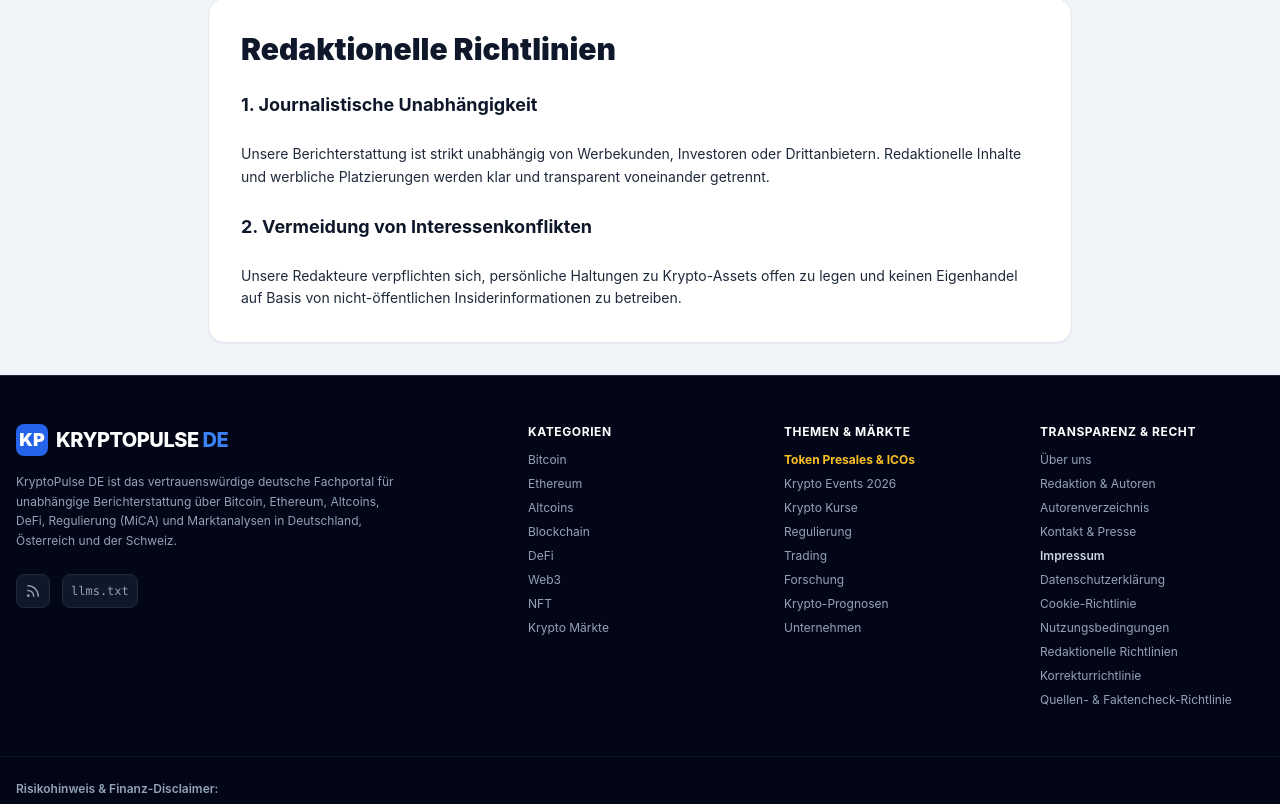
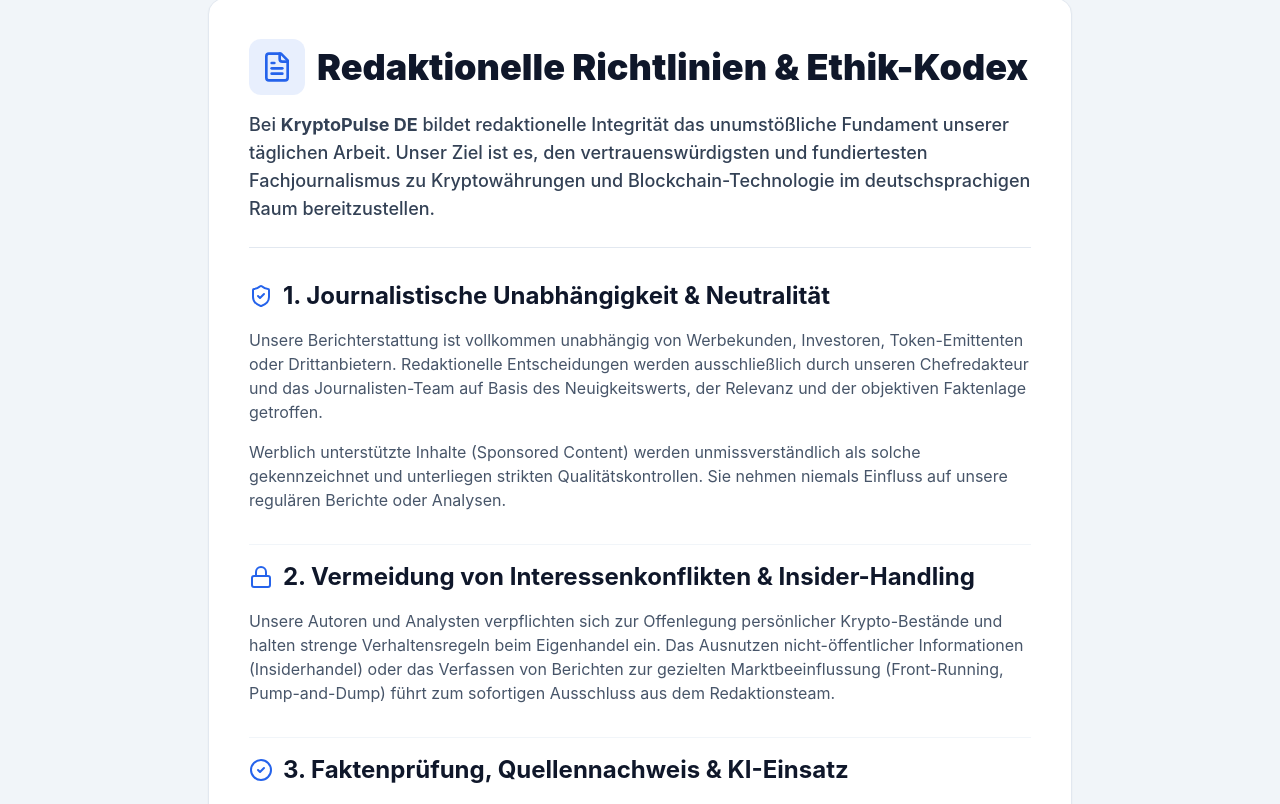
Before and after one commit to muhammadhabib00001/German-Crypto-News-Website, a Next.js app: page /redaktionelle-richtlinien in a window 1280 px wide. Shown: the part 276-1080 px from the top of the page. Built offline with nearby package versions, Linux system fonts and the light colour scheme; no server answers.

Commit message:
Expand content and E-E-A-T guidelines across editorial policy pages

```diff
--- a/src/app/korrekturrichtlinie/page.tsx
+++ b/src/app/korrekturrichtlinie/page.tsx
@@ -1,10 +1,11 @@
 import { Metadata } from 'next';
 import Breadcrumbs from '@/components/Breadcrumbs';
 import { SITE_NAME, SITE_URL } from '@/lib/seo';
+import { RefreshCw, CheckCircle2, AlertTriangle, Mail, ShieldCheck } from 'lucide-react';
 
 export const metadata: Metadata = {
-  title: `Korrekturrichtlinie | ${SITE_NAME}`,
-  description: 'Unser transparenter Umgang mit Korrekturen, Aktualisierungen und Widerrufen.',
+  title: `Korrekturrichtlinie & Transparenz | ${SITE_NAME}`,
+  description: 'Unser transparenter Umgang mit Korrekturen, Aktualisierungen und Widerrufen im Finanzjournalismus.',
   alternates: { canonical: `${SITE_URL}/korrekturrichtlinie` },
 };
 
@@ -13,18 +14,54 @@
     <div className="max-w-4xl mx-auto px-4 py-8 space-y-8">
       <Breadcrumbs items={[{ name: 'Korrekturrichtlinie', item: '/korrekturrichtlinie' }]} />
 
-      <div className="bg-white dark:bg-slate-900 border border-slate-200 dark:border-slate-800 p-8 rounded-2xl shadow-sm space-y-6 text-slate-800 dark:text-slate-200 text-sm leading-relaxed">
-        <h1 className="text-3xl font-black text-slate-900 dark:text-white">Korrekturrichtlinie</h1>
+      <div className="bg-white dark:bg-slate-900 border border-slate-200 dark:border-slate-800 p-8 sm:p-10 rounded-2xl shadow-sm space-y-8 text-slate-800 dark:text-slate-200 leading-relaxed">
+        {/* Header */}
+        <div className="space-y-4 pb-6 border-b border-slate-200 dark:border-slate-800">
+          <div className="flex items-center gap-3">
+            <div className="p-3 bg-blue-600/10 dark:bg-blue-500/20 rounded-xl text-blue-600 dark:text-blue-400">
+              <RefreshCw className="w-8 h-8" />
+            </div>
+            <h1 className="text-3xl sm:text-4xl font-black text-slate-900 dark:text-white">
+              Korrektur- & Aktualisierungsrichtlinie
+            </h1>
+          </div>
+          <p className="text-slate-700 dark:text-slate-300 text-base sm:text-lg font-medium">
+            Verlässlichkeit bedeutet bei <strong>KryptoPulse DE</strong> auch, eigene Fehler offen einzugestehen und zügig zu beheben. Hier erfahren Sie, wie wir mit nachträglichen Ergänzungen und sachlichen Korrekturen umgehen.
+          </p>
+        </div>
 
-        <h2 className="text-lg font-bold text-slate-900 dark:text-white">Transparenz bei Fehlern</h2>
-        <p>
-          Fehler lassen sich im schnellen Nachrichtengeschäft nicht immer vollständig vermeiden. Sollten sachliche Fehler auftreten, werden diese so schnell wie möglich korrigiert und am Ende des Artikels mit einem Hinweis versehen.
-        </p>
+        {/* Section 1 */}
+        <div className="space-y-4">
+          <h2 className="text-xl sm:text-2xl font-bold text-slate-900 dark:text-white flex items-center gap-2.5">
+            <CheckCircle2 className="w-6 h-6 text-blue-600" />
+            1. Transparenz bei sachlichen Korrekturen
+          </h2>
+          <p className="text-sm sm:text-base text-slate-600 dark:text-slate-300">
+            Sollte uns trotz sorgfältiger Prüfung ein sachlicher Fehler (wie fehlerhafte Zahlen, Namen oder Regulierungsdetails) unterlaufen, korrigieren wir diesen unverzüglich. Jeder korrigierte Artikel erhält am Ende einen deutlichen Hinweis mit Datum und genauer Beschreibung der Änderung.
+          </p>
+        </div>
 
-        <h2 className="text-lg font-bold text-slate-900 dark:text-white">Korrekturhinweis einreichen</h2>
-        <p>
-          Wenn Sie einen Fehler in unseren Berichten bemerken, schreiben Sie bitte direkt an <a href="mailto:redaktion@kryptopulse.de" className="text-blue-600 underline">redaktion@kryptopulse.de</a>.
-        </p>
+        {/* Section 2 */}
+        <div className="space-y-4 pt-4 border-t border-slate-100 dark:border-slate-800">
+          <h2 className="text-xl sm:text-2xl font-bold text-slate-900 dark:text-white flex items-center gap-2.5">
+            <AlertTriangle className="w-6 h-6 text-blue-600" />
+            2. Unterscheidung: Aktualisierung vs. Korrektur
+          </h2>
+          <p className="text-sm sm:text-base text-slate-600 dark:text-slate-300">
+            Krypto-Nachrichten entwickeln sich dynamisch. Ergänzungen zu laufenden Entwicklungen (z. B. Kursupdate am Abend) werden als "Aktualisierung" gekennzeichnet. Echte Fehlerbehebungen werden explizit als "Korrektur" gewiesen.
+          </p>
+        </div>
+
+        {/* Section 3 */}
+        <div className="space-y-4 pt-4 border-t border-slate-100 dark:border-slate-800">
+          <h2 className="text-xl sm:text-2xl font-bold text-slate-900 dark:text-white flex items-center gap-2.5">
+            <Mail className="w-6 h-6 text-blue-600" />
+            3. Fehler melden & Kontakt
+          </h2>
+          <p className="text-sm sm:text-base text-slate-600 dark:text-slate-300">
+            Leserinnen und Leser, die einen Fehler in unseren Berichten vermuten, können diesen jederzeit per E-Mail an <a href="mailto:redaktion@kryptopulse.de" className="text-blue-600 dark:text-blue-400 font-bold hover:underline">redaktion@kryptopulse.de</a> melden. Jede Eingabe wird innerhalb von 24 Stunden geprüft.
+          </p>
+        </div>
       </div>
     </div>
   );
--- a/src/app/quellenrichtlinie/page.tsx
+++ b/src/app/quellenrichtlinie/page.tsx
@@ -1,10 +1,11 @@
 import { Metadata } from 'next';
 import Breadcrumbs from '@/components/Breadcrumbs';
 import { SITE_NAME, SITE_URL } from '@/lib/seo';
+import { ShieldCheck, Search, Database, FileCheck, CheckCircle2 } from 'lucide-react';
 
 export const metadata: Metadata = {
   title: `Quellenrichtlinie & Faktencheck | ${SITE_NAME}`,
-  description: 'Standards zur Verifizierung von Informationen, On-Chain-Daten und Primärquellen.',
+  description: 'Unsere strengen Standards zur Verifizierung von Informationen, On-Chain-Daten und Primärquellen.',
   alternates: { canonical: `${SITE_URL}/quellenrichtlinie` },
 };
 
@@ -13,18 +14,43 @@
     <div className="max-w-4xl mx-auto px-4 py-8 space-y-8">
       <Breadcrumbs items={[{ name: 'Quellenrichtlinie', item: '/quellenrichtlinie' }]} />
 
-      <div className="bg-white dark:bg-slate-900 border border-slate-200 dark:border-slate-800 p-8 rounded-2xl shadow-sm space-y-6 text-slate-800 dark:text-slate-200 text-sm leading-relaxed">
-        <h1 className="text-3xl font-black text-slate-900 dark:text-white">Quellen- & Faktencheck-Richtlinie</h1>
+      <div className="bg-white dark:bg-slate-900 border border-slate-200 dark:border-slate-800 p-8 sm:p-10 rounded-2xl shadow-sm space-y-8 text-slate-800 dark:text-slate-200 leading-relaxed">
+        {/* Header */}
+        <div className="space-y-4 pb-6 border-b border-slate-200 dark:border-slate-800">
+          <div className="flex items-center gap-3">
+            <div className="p-3 bg-blue-600/10 dark:bg-blue-500/20 rounded-xl text-blue-600 dark:text-blue-400">
+              <ShieldCheck className="w-8 h-8" />
+            </div>
+            <h1 className="text-3xl sm:text-4xl font-black text-slate-900 dark:text-white">
+              Quellenrichtlinie & Faktencheck-Standards
+            </h1>
+          </div>
+          <p className="text-slate-700 dark:text-slate-300 text-base sm:text-lg font-medium">
+            Im dezentralen Krypto-Ökosystem kursieren täglich unzählige Gerüchte. <strong>KryptoPulse DE</strong> stützt seine Berichterstattung auf verifizierte mathematische On-Chain-Daten und amtliche Primärquellen.
+          </p>
+        </div>
 
-        <h2 className="text-lg font-bold text-slate-900 dark:text-white">1. Primärquellen vor Gerüchten</h2>
-        <p>
-          Wir stützen uns bevorzugt auf offizielle Veröffentlichungen von Behörden (z. B. BaFin, SEC, EU-Kommission), wissenschaftliche Whitepaper, verifizierte On-Chain-Transaktionen und auditierte Unternehmensmeldungen.
-        </p>
+        {/* Section 1 */}
+        <div className="space-y-4">
+          <h2 className="text-xl sm:text-2xl font-bold text-slate-900 dark:text-white flex items-center gap-2.5">
+            <Database className="w-6 h-6 text-blue-600" />
+            1. Primärquellen & On-Chain-Verifizierung
+          </h2>
+          <p className="text-sm sm:text-base text-slate-600 dark:text-slate-300">
+            Wir priorisieren direkte On-Chain-Knotendaten (wie Etherscan, Solscan, Glassnode), behördliche Publikationen (z. B. BaFin, FINMA, SEC) und auditierte Unternehmensberichte. Gerüchte in sozialen Netzwerken werden erst nach Verifikation über mindestens zwei unabhängige Primärquellen aufgegriffen.
+          </p>
+        </div>
 
-        <h2 className="text-lg font-bold text-slate-900 dark:text-white">2. Zweiquellen-Prinzip</h2>
-        <p>
-          Meldungen aus unbestätigten Social-Media-Quellen oder Gerüchten werden vor einer Berichterstattung durch mindestens zwei unabhängige Quellen verifiziert.
-        </p>
+        {/* Section 2 */}
+        <div className="space-y-4 pt-4 border-t border-slate-100 dark:border-slate-800">
+          <h2 className="text-xl sm:text-2xl font-bold text-slate-900 dark:text-white flex items-center gap-2.5">
+            <FileCheck className="w-6 h-6 text-blue-600" />
+            2. Transparente Verlinkung & Urheberrecht
+          </h2>
+          <p className="text-sm sm:text-base text-slate-600 dark:text-slate-300">
+            Jeder Artikel enthält verifizierte Quellenangaben und ausgehende Links zu den zitierten Originalstudien oder behördlichen Dokumenten. Wir legen Wert auf sauberes Zitieren und respektieren das geistige Eigentum anderer Redaktionen und Forscher.
+          </p>
+        </div>
       </div>
     </div>
   );
--- a/src/app/redaktionelle-richtlinien/page.tsx
+++ b/src/app/redaktionelle-richtlinien/page.tsx
@@ -1,10 +1,11 @@
 import { Metadata } from 'next';
 import Breadcrumbs from '@/components/Breadcrumbs';
 import { SITE_NAME, SITE_URL } from '@/lib/seo';
+import { FileText, ShieldCheck, CheckCircle2, Lock, Users, AlertCircle, Scale } from 'lucide-react';
 
 export const metadata: Metadata = {
   title: `Redaktionelle Richtlinien | ${SITE_NAME}`,
-  description: 'Unsere Richtlinien zu Unabhängigkeit, Verifizierung und redaktioneller Integrität.',
+  description: 'Unsere umfassenden Richtlinien zu Unabhängigkeit, Verifizierung, Ethik und redaktioneller Integrität im DACH-Finanzjournalismus.',
   alternates: { canonical: `${SITE_URL}/redaktionelle-richtlinien` },
 };
 
@@ -13,18 +14,57 @@
     <div className="max-w-4xl mx-auto px-4 py-8 space-y-8">
       <Breadcrumbs items={[{ name: 'Redaktionelle Richtlinien', item: '/redaktionelle-richtlinien' }]} />
 
-      <div className="bg-white dark:bg-slate-900 border border-slate-200 dark:border-slate-800 p-8 rounded-2xl shadow-sm space-y-6 text-slate-800 dark:text-slate-200 text-sm leading-relaxed">
-        <h1 className="text-3xl font-black text-slate-900 dark:text-white">Redaktionelle Richtlinien</h1>
+      <div className="bg-white dark:bg-slate-900 border border-slate-200 dark:border-slate-800 p-8 sm:p-10 rounded-2xl shadow-sm space-y-8 text-slate-800 dark:text-slate-200 leading-relaxed">
+        {/* Header */}
+        <div className="space-y-4 pb-6 border-b border-slate-200 dark:border-slate-800">
+          <div className="flex items-center gap-3">
+            <div className="p-3 bg-blue-600/10 dark:bg-blue-500/20 rounded-xl text-blue-600 dark:text-blue-400">
+              <FileText className="w-8 h-8" />
+            </div>
+            <h1 className="text-3xl sm:text-4xl font-black text-slate-900 dark:text-white">
+              Redaktionelle Richtlinien & Ethik-Kodex
+            </h1>
+          </div>
+          <p className="text-slate-700 dark:text-slate-300 text-base sm:text-lg font-medium">
+            Bei <strong>KryptoPulse DE</strong> bildet redaktionelle Integrität das unumstößliche Fundament unserer täglichen Arbeit. Unser Ziel ist es, den vertrauenswürdigsten und fundiertesten Fachjournalismus zu Kryptowährungen und Blockchain-Technologie im deutschsprachigen Raum bereitzustellen.
+          </p>
+        </div>
 
-        <h2 className="text-lg font-bold text-slate-900 dark:text-white">1. Journalistische Unabhängigkeit</h2>
-        <p>
-          Unsere Berichterstattung ist strikt unabhängig von Werbekunden, Investoren oder Drittanbietern. Redaktionelle Inhalte und werbliche Platzierungen werden klar und transparent voneinander getrennt.
-        </p>
+        {/* Section 1 */}
+        <div className="space-y-4">
+          <h2 className="text-xl sm:text-2xl font-bold text-slate-900 dark:text-white flex items-center gap-2.5">
+            <ShieldCheck className="w-6 h-6 text-blue-600" />
+            1. Journalistische Unabhängigkeit & Neutralität
+          </h2>
+          <p className="text-sm sm:text-base text-slate-600 dark:text-slate-300">
+            Unsere Berichterstattung ist vollkommen unabhängig von Werbekunden, Investoren, Token-Emittenten oder Drittanbietern. Redaktionelle Entscheidungen werden ausschließlich durch unseren Chefredakteur und das Journalisten-Team auf Basis des Neuigkeitswerts, der Relevanz und der objektiven Faktenlage getroffen.
+          </p>
+          <p className="text-sm sm:text-base text-slate-600 dark:text-slate-300">
+            Werblich unterstützte Inhalte (Sponsored Content) werden unmissverständlich als solche gekennzeichnet und unterliegen strikten Qualitätskontrollen. Sie nehmen niemals Einfluss auf unsere regulären Berichte oder Analysen.
+          </p>
+        </div>
 
-        <h2 className="text-lg font-bold text-slate-900 dark:text-white">2. Vermeidung von Interessenkonflikten</h2>
-        <p>
-          Unsere Redakteure verpflichten sich, persönliche Haltungen zu Krypto-Assets offen zu legen und keinen Eigenhandel auf Basis von nicht-öffentlichen Insiderinformationen zu betreiben.
-        </p>
+        {/* Section 2 */}
+        <div className="space-y-4 pt-4 border-t border-slate-100 dark:border-slate-800">
+          <h2 className="text-xl sm:text-2xl font-bold text-slate-900 dark:text-white flex items-center gap-2.5">
+            <Lock className="w-6 h-6 text-blue-600" />
+            2. Vermeidung von Interessenkonflikten & Insider-Handling
+          </h2>
+          <p className="text-sm sm:text-base text-slate-600 dark:text-slate-300">
+            Unsere Autoren und Analysten verpflichten sich zur Offenlegung persönlicher Krypto-Bestände und halten strenge Verhaltensregeln beim Eigenhandel ein. Das Ausnutzen nicht-öffentlicher Informationen (Insiderhandel) oder das Verfassen von Berichten zur gezielten Marktbeeinflussung (Front-Running, Pump-and-Dump) führt zum sofortigen Ausschluss aus dem Redaktionsteam.
+          </p>
+        </div>
+
+        {/* Section 3 */}
+        <div className="space-y-4 pt-4 border-t border-slate-100 dark:border-slate-800">
+          <h2 className="text-xl sm:text-2xl font-bold text-slate-900 dark:text-white flex items-center gap-2.5">
+            <CheckCircle2 className="w-6 h-6 text-blue-600" />
+            3. Faktenprüfung, Quellennachweis & KI-Einsatz
+          </h2>
+          <p className="text-sm sm:text-base text-slate-600 dark:text-slate-300">
+            Jedem Artikel geht eine mehrstufige Faktenprüfung voraus. Wir verwenden bevorzugt direkte On-Chain-Metriken, verifizierte Smart-Contract-Audits und behördliche Veröffentlichungen. Künstliche Intelligenz dient lediglich als Rechercheinstrument und Hilfsmittel zur Datenaufbereitung – sämtliche Texte werden von qualifizierten Fachredakteuren verfasst, geprüft und freigegeben.
+          </p>
+        </div>
       </div>
     </div>
   );
```
